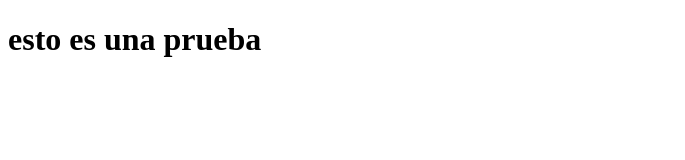
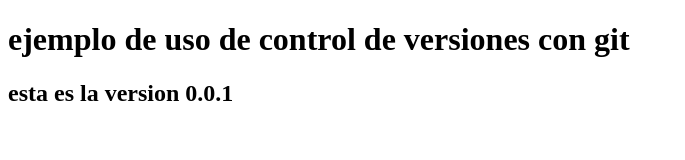
Before and after one commit to Nandhobj/talento-tech-lab6, a plain HTML site: page index.html in a window 1280 px wide. Shown: the whole page, without its empty margins (0-685 px from the left). Drawn offline with Linux system fonts and the light colour scheme.

Commit message:
version con index.html y titulo primario

```diff
--- a/index.html
+++ b/index.html
@@ -5,6 +5,7 @@
 <meta name="viewport" content="width=device-width, initial-scale=1.0">
     </head>
     <body>
-        <h1> esto es una prueba</h1>
-    </body>
+        <h1> ejemplo de uso de control de versiones con git</h1>
+        <h2>esta es la version 0.0.1</h2>
+            </body>
 </html>
```
